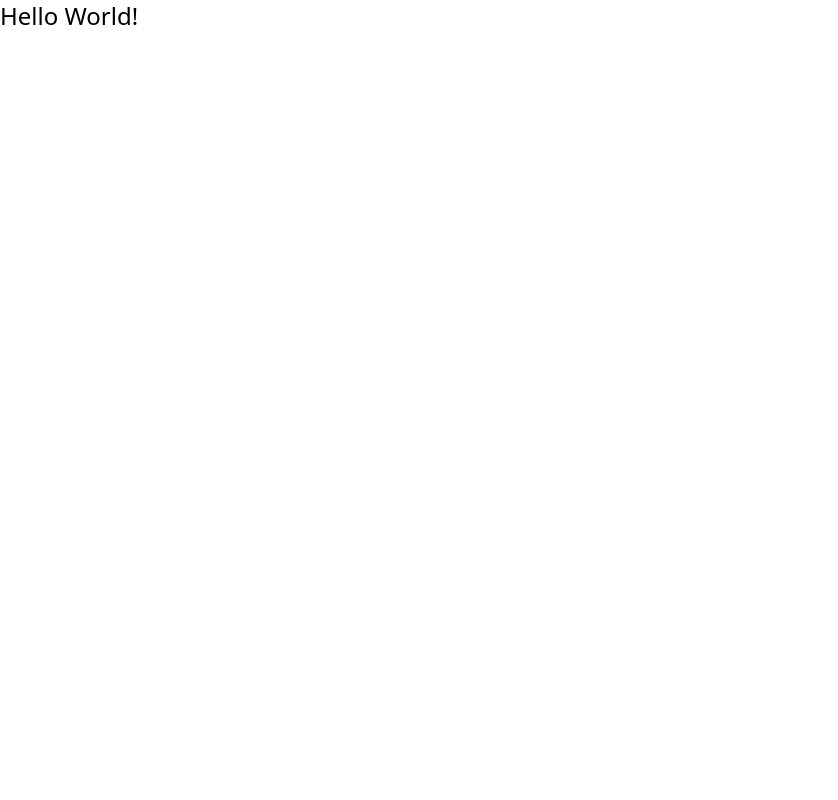
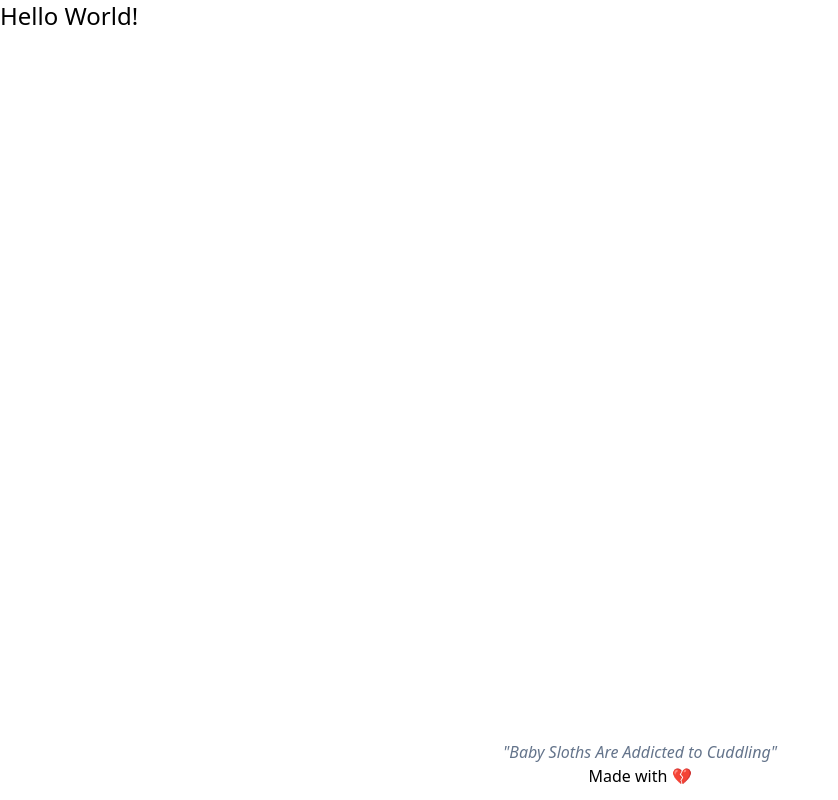
Before and after one commit to bytekrunch/json.style, a Next.js app: page / in a window 1280 px wide. Shown: the whole page, without its empty margins (0-838 px from the left). Built offline with nearby package versions, Linux system fonts and the light colour scheme.

Commit message:
Added Footer component

```diff
--- /dev/null
+++ b/components/Footer.jsx
@@ -0,0 +1,25 @@
+import { useState, useEffect } from 'react';
+
+const Footer = () => {
+  let messages = [
+    "Cars Are Now Designed to Keep Dogs Safe on Hot Days",
+    "Penguins Propose and Stick Together for Life",
+    "Baby Sloths Are Addicted to Cuddling",
+    "A Group of Bunnies Is Called a Fluffle",
+  ];
+
+  const [randomNumber, setRandomNumber] = useState(undefined);
+
+  useEffect(() => {
+    setRandomNumber(Math.floor(Math.random() * messages.length));
+  }, []);
+
+  return (
+    <div className="absolute bottom-0 flex flex-col space-y-0 w-screen text-center h-10 px-10 my-5">
+      <span className='italic text-slate-500'>"{messages[randomNumber]}"</span>
+      <span text-black>Made with 💔 </span>
+    </div>
+  )
+}
+
+export default Footer;
--- a/pages/index.js
+++ b/pages/index.js
@@ -1,8 +1,9 @@
 import Head from 'next/head'
+import Footer from '../components/Footer'
 
 export default function Home() {
   return (
-    <div>
+    <div className='h-screen flex-col justify-between'>
       <Head>
         <title>JSON Style</title>
         <meta name="description" content="Generated by create next app" />
@@ -12,6 +13,7 @@ export default function Home() {
       <main>
         <p className='text-2xl'>Hello World!</p>
       </main>
+      <Footer />
     </div>
   )
 }
```
